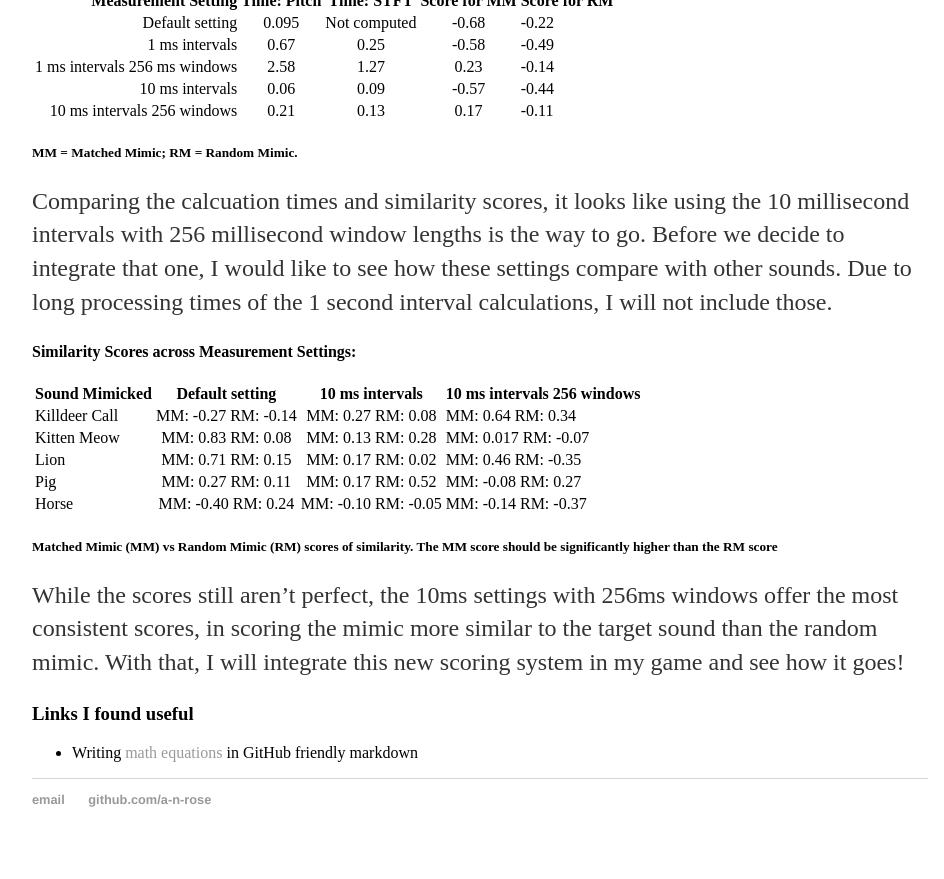
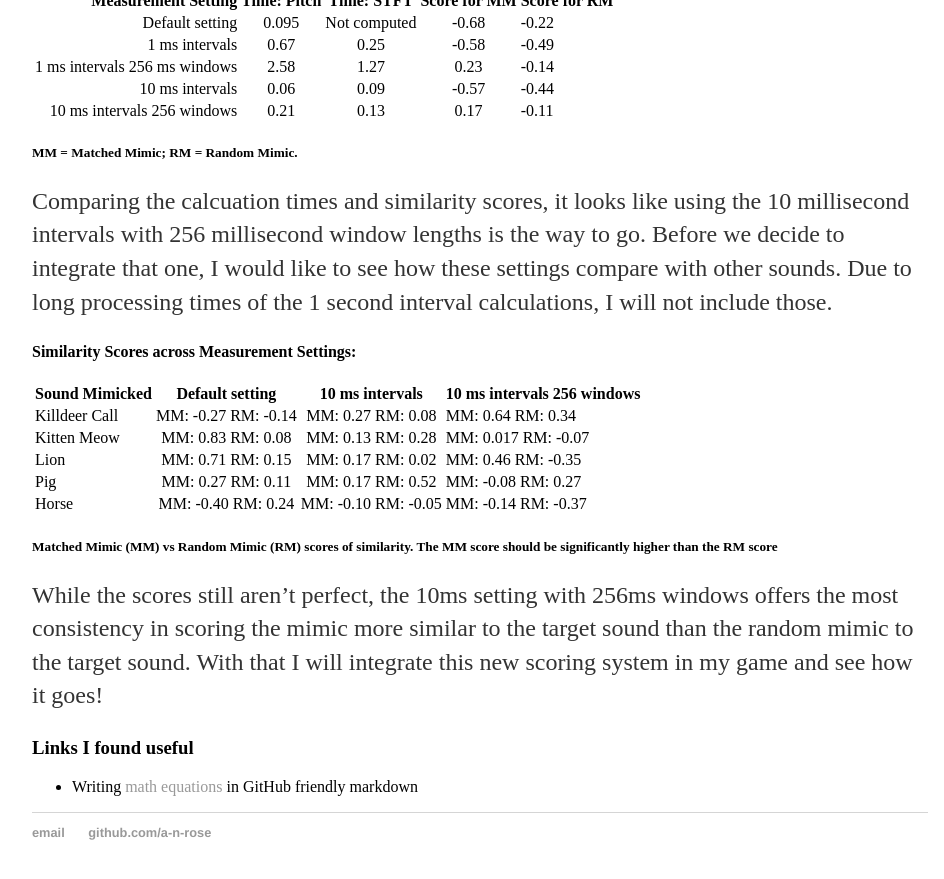
Before and after one commit to a-n-rose/a-n-rose.github.io, a Jekyll site: the page built from _posts/2018-08-29-comparing-prosody.md, in a window 1280 px wide and 900 px high, scrolled down 5517 px. Shown: the top 879 px of the window, without its empty margins (160-1104 px from the left). Built offline with Jekyll 4.4.1, drawn with Linux system fonts in a browser that asks for light colours.

Commit message:
minor edits

```diff
--- a/_posts/2018-08-29-comparing-prosody.md
+++ b/_posts/2018-08-29-comparing-prosody.md
@@ -188,7 +188,7 @@
 
 ##### Matched Mimic (MM) vs Random Mimic (RM) scores of similarity. The MM score should be significantly higher than the RM score
 
-While the scores still aren't perfect, the 10ms settings with 256ms windows offer the most consistent scores, in scoring the mimic more similar to the target sound than the random mimic. With that, I will integrate this new scoring system in my game and see how it goes!
+While the scores still aren't perfect, the 10ms setting with 256ms windows offers the most consistency in scoring the mimic more similar to the target sound than the random mimic to the target sound. With that I will integrate this new scoring system in my game and see how it goes!
 
 
 ### Links I found useful
```
